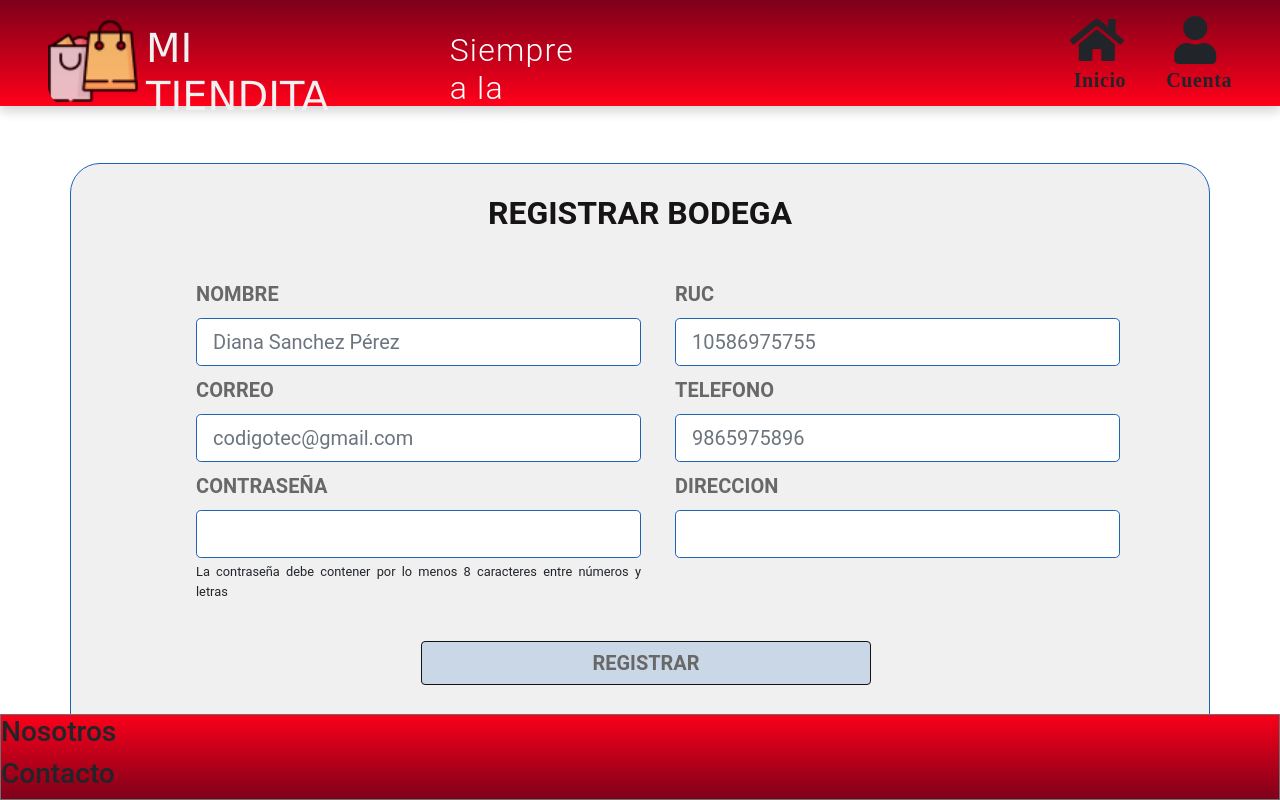
After one commit to DPACOTAYPE/mitiendita, a Django app: template core/templates/registrar-bodega.html in a window 1280 px wide. The commit adds this page. Run offline with Django 3.2, Linux system fonts and the light colour scheme; the template is opened without the code that fills it, so the values that code supplies are empty; some libraries are stand-ins or nearby versions.

```diff
--- /dev/null
+++ b/core/templates/estilos.css
@@ -0,0 +1,100 @@
+.d-login{
+ height: 100vh;
+ font-family: Roboto;
+}
+.d-header{
+height:106px;
+box-shadow: 0 6px 10px 0 rgba(0, 0, 0, 0.16);
+background-image: linear-gradient(to bottom, #7d001a, #ff001a);
+margin-bottom:57px;
+}
+
+.d-main{
+height:calc(100% - 271px);
+}
+.d-footer{
+margin-top:22px;
+height:86px;
+border: solid 1px #707070;
+background-image: linear-gradient(to bottom, #fa001a, #7f001a);
+}
+
+.d-section{
+    height: 600px;
+    border-radius: 30px;
+    border: solid 1px #1e64b5;
+    background-color: rgba(88, 90, 106, 0.09);
+
+}
+.d-h2{
+padding:30px;
+font-weight:bold;
+color: #161414;
+}
+
+.d-h2tiendita{
+color: #434343;
+font-family: Verdana;
+}
+.d-input{
+border: solid 1px #1e64b5 !important;
+}
+.d-form{
+width:800px;
+padding-left:300px;
+}
+
+.d-form-rb{
+width:900px;
+margin-left:110px;
+
+}
+.d-label{
+font-weight:bold;
+color: #686868;
+letter-spacing: 0.08px;
+}
+
+.d-small{
+color: rgba(13, 44, 117, 0.7);
+font-weight:bold;
+font-size:20px;
+}
+.d-intruccion{
+color: rgba(54, 57, 64, 0.7);
+font-size:20px;
+
+}
+
+.d-button{
+border: solid 1px #141313;
+background-color: rgba(30, 100, 181, 0.18);
+color: #686868;
+font-weight:bold;
+font-size:20px;
+}
+
+.d-titulo1{
+ font-family: Verdana;
+ color: #f1f1f1;
+}
+.d-titulo2{
+ padding-left:113px;
+ padding-top:15px;
+ font-weight: 300;
+ font-stretch: condensed;
+ letter-spacing: 1.2px;
+ color: #ffffff;
+}
+
+.d-img{
+ opacity: 0.8;
+ border-radius: 20px;
+}
+
+.d-iconos{
+width:1040px;
+font-family: Roboto;
+letter-spacing: 0.6px;
+lcolor: #000000;
+}
--- /dev/null
+++ b/core/templates/registrar-bodega.html
@@ -0,0 +1,82 @@
+<!DOCTYPE html>
+
+<html lang="en">
+<head>
+    <meta charset="UTF-8">
+    <meta name="viewport" content="width=device-width, initial-scale=1, shrink-to-fit=no">
+    <title>Registrar Bodega</title>
+    <link rel="stylesheet" href="https://cdnjs.cloudflare.com/ajax/libs/font-awesome/5.14.0/css/all.min.css">
+    <link rel="stylesheet" href="https://stackpath.bootstrapcdn.com/bootstrap/4.5.0/css/bootstrap.min.css"
+          integrity="sha384-9aIt2nRpC12Uk9gS9baDl411NQApFmC26EwAOH8WgZl5MYYxFfc+NcPb1dKGj7Sk" crossorigin="anonymous">
+    <link rel="stylesheet" type="text/css" href="./estilos.css">
+</head>
+<body class="d-login">
+<header class="d-header d-flex">
+    <div class="d-flex flex-row pl-5 pt-3">
+        <img src="centro-comercial (1).png" alt="Imagen de bolsa de compras" class="d-img">
+        <h1 class="p-2 d-titulo1">MI TIENDITA</h1>
+        <h2 class="d-titulo2">Siempre a la mano</h2>
+    </div>
+    <div class="d-flex flex-row-reverse d-iconos">
+        <i class="fas fa-user fa-3x pr-5 mt-3"><h5 class="ml-n2 py-1 font-weight-bold">Cuenta</h5></i>
+        <i class="fas fa-home fa-3x pr-5 mt-3"><h5 class="ml-1 py-1 font-weight-bold">Inicio</h5></i>
+        <!--        <i class="fas fa-sign-out-alt fa-2x"></i>-->
+    </div>
+
+</header>
+<main class="d-main">
+    <section class="container d-section">
+        <h2 class="text-center d-h2">REGISTRAR BODEGA</h2>
+        <form class="d-form-rb">
+            <div class="form-row">
+                <div class="form-group col-6">
+                    <label for="nombre" class="col-form-label col-form-label-lg d-label">NOMBRE</label>
+                    <input type="text" class="form-control form-control-lg d-input" id="nombre"
+                           placeholder="Diana Sanchez Pérez">
+
+                    <label for="correo" class="col-form-label col-form-label-lg d-label">CORREO</label>
+                    <input type="email" class="form-control form-control-lg d-input" id="correo"
+                           placeholder="codigotec@gmail.com">
+
+                    <label for="contrasenia" class="col-form-label col-form-label-lg d-label">CONTRASEÑA</label>
+                    <input type="password" class="form-control form-control-lg d-input" id="contrasenia"
+                           aria-describedby="ayudacontrasenia">
+                    <small id="ayudacontrasenia" class="form-text text-justify">La contraseña debe contener por lo menos 8
+                        caracteres entre números y letras</small>
+
+                </div>
+
+                <div class="form-group col-6">
+                    <label for="ruc" class="col-form-label col-form-label-lg d-label ml-4">RUC</label>
+                    <input type="number" class="form-control form-control-lg d-input ml-4" id="ruc" placeholder="10586975755">
+
+                    <label for="telefono" class="col-form-label col-form-label-lg d-label ml-4">TELEFONO</label>
+                    <input type="number" class="form-control form-control-lg d-input ml-4" id="telefono" placeholder="9865975896">
+
+                    <label for="direccion" class="col-form-label col-form-label-lg d-label ml-4">DIRECCION</label>
+                    <input type="text" class="form-control form-control-lg d-input ml-4" id="direccion">
+
+                </div>
+            </div>
+
+            <button type="submit" class="btn btn-primary btn-block w-50 mx-auto mt-4 d-button">REGISTRAR</button>
+
+        </form>
+    </section>
+</main>
+<footer class="d-footer">
+    <h3>Nosotros</h3>
+    <h3>Contacto</h3>
+</footer>
+
+<script src="https://code.jquery.com/jquery-3.5.1.slim.min.js"
+        integrity="sha384-DfXdz2htPH0lsSSs5nCTpuj/zy4C+OGpamoFVy38MVBnE+IbbVYUew+OrCXaRkfj"
+        crossorigin="anonymous"></script>
+<script src="https://cdn.jsdelivr.net/npm/popper.js@1.16.0/dist/umd/popper.min.js"
+        integrity="sha384-Q6E9RHvbIyZFJoft+2mJbHaEWldlvI9IOYy5n3zV9zzTtmI3UksdQRVvoxMfooAo"
+        crossorigin="anonymous"></script>
+<script src="https://stackpath.bootstrapcdn.com/bootstrap/4.5.0/js/bootstrap.min.js"
+        integrity="sha384-OgVRvuATP1z7JjHLkuOU7Xw704+h835Lr+6QL9UvYjZE3Ipu6Tp75j7Bh/kR0JKI"
+        crossorigin="anonymous"></script>
+</body>
+</html>
```
Also changed, not shown: core/static/css/estilos.css (added, +13 -0 lines), core/templates/inicio-sesion.html (added, +62 -0 lines), core/templates/pruebamitiendita.html (+7 -0 lines), core/templates/registrar-usuario.html (added, +68 -0 lines), core/templates/registro-nueva-contrasenia.html (added, +61 -0 lines), core/templates/restaurar-contrasenia.html (added, +57 -0 lines), core/templates/tienda-productos.html (added, +47 -0 lines), tiendita/settings.py (+1 -6 lines), core/templates/centro-comercial (1).png (added), db.sqlite3 (added).
